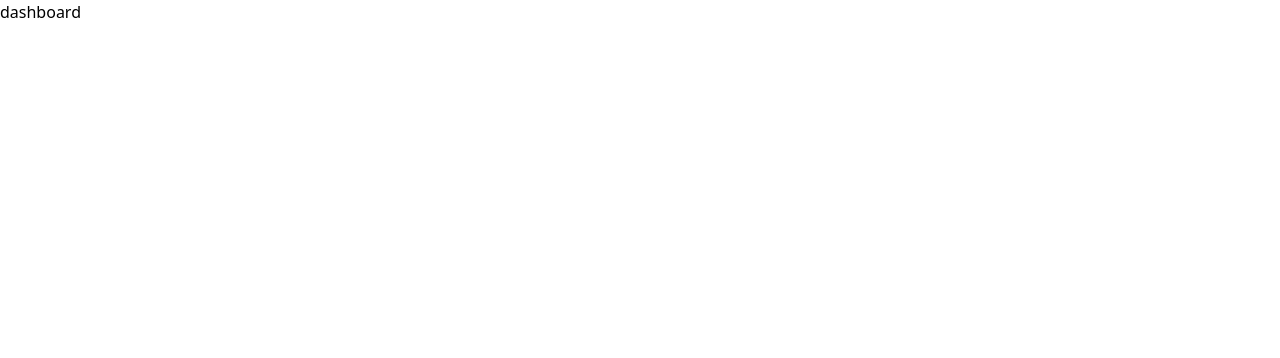
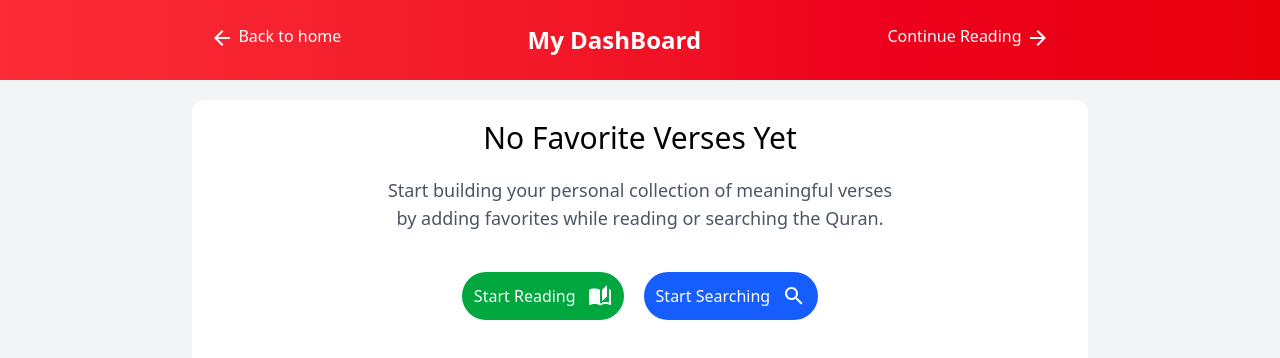
Before and after one commit to sKzAy/quranlearner, a Next.js app: page /dashboard in a window 1280 px wide. Shown: the top 358 px of the page. Built offline with nearby package versions, Linux system fonts and the light colour scheme.

Commit message:
clerk authentication and dashboard skeleton

```diff
--- a/app/choose/page.js
+++ b/app/choose/page.js
@@ -4,7 +4,8 @@ import React from 'react'
 import Link from 'next/link'
 import { useRouter, } from 'next/navigation'
 import Footer from '../components/footer'
-
+import { UserButton } from '@clerk/nextjs'
+import { ArrowBack, Favorite } from '@mui/icons-material'
 export default function Page(){
     const [surahArray,setSurahArray] = useState([]);
     let router = useRouter()
@@ -21,7 +22,6 @@ export default function Page(){
         catch (error){
             console.log(error)
         }
-
     }
     useEffect(() => {
       fetchSurahs()
@@ -31,11 +31,12 @@ export default function Page(){
         return  <> <nav  className='max-md:flex-col max-md:justify-center flex justify-between bg-gradient-to-r from-green-500 to-green-600 text-white
       p-6'>
         <div className='flex justify-center align-middle gap-5 w-fit mx-auto'>
-          <Link className='hover:underline hover:text-black transition-all hover:transition-all duration-500' href={"/"}>Back to home</Link>
+          <Link className=' hover:text-black transition-all hover:transition-all duration-500' href={"/"}><ArrowBack/> Back to home</Link>
         </div>
         <div> <p className='text-2xl font-bold text-center w-fit mx-auto'>Quran Reader</p></div>
-        <div className='w-fit mx-auto'>
-          <Link className='' href={'/dashboard'}>My Favorites</Link>
+        <div className='w-fit mx-auto flex gap-5'>
+          <Link className=' hover:text-black transition-all hover:transition-all duration-500' href={'/dashboard'}>My Favorites <Favorite/> </Link>
+          <div><UserButton/></div>
         </div>
       </nav>
       </>
@@ -45,11 +46,12 @@ export default function Page(){
        <nav  className='max-md:flex-col max-md:justify-center flex justify-between bg-gradient-to-r from-green-500 to-green-600 text-white
       p-6'>
         <div className='flex justify-center align-middle gap-5 w-fit mx-auto'>
-          <Link className='hover:underline hover:text-black transition-all hover:transition-all duration-500' href={"/"}>Back to home</Link>
+          <Link className=' hover:text-black transition-all hover:transition-all duration-500' href={"/"}><ArrowBack/> Back to home</Link>
         </div>
         <div> <p className='text-2xl font-bold text-center w-fit mx-auto'>Quran Reader</p></div>
-        <div className='w-fit mx-auto'>
-          <Link className='' href={'/dashboard'}>My Favorites</Link>
+        <div className='w-fit mx-auto flex gap-5'>
+          <Link className=' hover:text-black transition-all hover:transition-all duration-500' href={'/dashboard'}>My Favorites <Favorite/> </Link>
+          <div><UserButton/></div>
         </div>
       </nav>
       <div className="pg bg-gray-100 h-fit flex justify-center align-middle flex-wrap p-5 gap-5 text-center
--- a/app/dashboard/page.js
+++ b/app/dashboard/page.js
@@ -1,9 +1,77 @@
 import React from 'react'
+import Link from 'next/link'
+import { UserButton, UserProfile } from '@clerk/nextjs'
+import { ArrowBack, ArrowForward, AutoStories, Search } from '@mui/icons-material'
 
 const page = () => {
+  let favVerses = []
+
+  if (favVerses.length === 0){
+    return(
+      <>
+       <nav  className='max-md:flex-col max-md:justify-center flex justify-between bg-gradient-to-r from-red-500 to-red-600 text-white
+            p-6'>
+        <div className='flex justify-center align-middle gap-5 w-fit mx-auto'>
+          <Link className=' hover:text-black transition-all hover:transition-all duration-500' href={"/"}><ArrowBack/> Back to home</Link>
+        </div>
+        <div> <p className='text-2xl font-bold text-center w-fit mx-auto'>My DashBoard</p></div>
+        <div className='w-fit mx-auto flex gap-5 '>
+          <Link className=' hover:text-black transition-all hover:transition-all duration-500' href={'/choose'}>Continue Reading <ArrowForward/></Link>
+          <div><UserButton/></div>
+        </div>
+      </nav>
+      <div className='min-h-screen bg-gray-100 pt-5'>
+      <div className='bg-white w-[70vw] h-[60vh] mx-auto rounded-xl'>
+        <div className='text-3xl text-center p-5'>No Favorite Verses Yet</div>
+        <div className="start text-gray-600 text-lg w-[40vw] text-center mx-auto">Start building your personal collection of meaningful verses by adding favorites while reading or searching the Quran.</div>
+        <div className='pt-10 flex justify-center gap-5'>
+          <Link href={"/choose"}> <div className="btn1 hover:text-black transition-all hover:transition-all duration-400 w-fit bg-green-600 p-3 rounded-full text-white flex gap-3">Start Reading <AutoStories/> </div></Link>
+          <Link href={"/search"}><div className="btn1 hover:text-black transition-all hover:transition-all duration-400 w-fit bg-blue-600 p-3 rounded-full text-white flex gap-3">Start Searching <Search/> </div></Link>
+
+        </div>
+        </div>
+      </div>
+      </>
+    )
+  }
   return (
     <>
-      dashboard
+            <nav  className='max-md:flex-col max-md:justify-center flex justify-between bg-gradient-to-r from-red-500 to-red-600 text-white
+            p-6'>
+        <div className='flex justify-center align-middle gap-5 w-fit mx-auto'>
+          <Link className=' hover:text-black transition-all hover:transition-all duration-500' href={"/"}><ArrowBack/> Back to home</Link>
+        </div>
+        <div> <p className='text-2xl font-bold text-center w-fit mx-auto'>My DashBoard</p></div>
+        <div className='w-fit mx-auto flex gap-5 '>
+          <Link className=' hover:text-black transition-all hover:transition-all duration-500' href={'/choose'}>Continue Reading <ArrowForward/></Link>
+          <div><UserButton/></div>
+        </div>
+      </nav>
+      <div className="pg bg-green-50 min-h-screen p-5 ">
+        <div className="fav bg-white shadow flex flex-col align-middle justify-center text-center">
+          <p className='text-3xl font-semibold p-3'>My Favorite Verses </p>
+        <div className='verseMap shadow border-t-2 border-gray-100'>
+          <div className='flex justify-between align-middle flex-col'>
+            <div className='flex justify-start gap-2 align-middle p-2'>
+              <div className="surah bg-red-100 rounded-full p-2">Surah Al-Fatiha</div>
+               <div className="ayah bg-red-100 rounded-full p-2">Verse 1</div>
+            </div>
+            <div className="arabic text-right p-5 text-2xl">ٱلْحَمْدُ لِلَّهِ رَبِّ ٱلْعَـٰلَمِينَ ٢</div>
+            <div className="english text-left p-5 text-xl">All praise is for Allah Lord of all worlds</div>
+          </div>
+          </div>
+        <div className='verseMap shadow border-t-2 border-gray-100'>
+          <div className='flex justify-between align-middle flex-col'>
+            <div className='flex justify-start gap-2 align-middle p-2'>
+              <div className="surah bg-red-100 rounded-full p-2">Surah Al-Fatiha</div>
+               <div className="ayah bg-red-100 rounded-full p-2">Verse 2</div>
+            </div>
+            <div className="arabic text-right p-5 text-2xl">ٱلرَّحْمَـٰنِ ٱلرَّحِيمِ</div>
+            <div className="english text-left p-5 text-xl">the Most Compassionate Most Merciful</div>
+          </div>
+          </div>
+        </div>
+      </div>
     </>
   )
 }
--- a/app/layout.js
+++ b/app/layout.js
@@ -1,6 +1,7 @@
 import { Geist, Geist_Mono } from "next/font/google";
 import "./globals.css";
 import AOSAnimate from "./components/aos";
+import { ClerkProvider } from "@clerk/nextjs";
 
 const geistSans = Geist({
   variable: "--font-geist-sans",
@@ -19,6 +20,7 @@ export const metadata = {
 
 export default function RootLayout({ children }) {
   return (
+    <ClerkProvider>
     <html lang="en">
       <body
         className={`${geistSans.variable} ${geistMono.variable} antialiased`}
@@ -27,5 +29,6 @@ export default function RootLayout({ children }) {
         <AOSAnimate/>
       </body>
     </html>
+    </ClerkProvider>
   );
 }
--- a/app/quran/[slug]/page.js
+++ b/app/quran/[slug]/page.js
@@ -4,6 +4,9 @@ import Link from 'next/link'
 import { useEffect,useState } from 'react'
 import { use } from 'react'
 import Footer from '@/app/components/footer'
+import { UserButton } from '@clerk/nextjs'
+import { ArrowBack, Favorite } from '@mui/icons-material'
+
 
 const Page = ({params}) => {
 let number = use(params)
@@ -44,30 +47,32 @@ useEffect(() => {
 }, [])
 
   if (loading) return <>
-   <nav className='max-md:flex-col max-md:justify-center flex justify-between bg-gradient-to-r from-green-500 to-green-600 text-white
+   <nav  className='max-md:flex-col max-md:justify-center flex justify-between bg-gradient-to-r from-green-500 to-green-600 text-white
       p-6'>
         <div className='flex justify-center align-middle gap-5 w-fit mx-auto'>
-          <Link className='hover:underline hover:text-black transition-all hover:transition-all duration-500' href={"/"}>Back to home</Link>
+          <Link className=' hover:text-black transition-all hover:transition-all duration-500' href={"/"}> <ArrowBack/> Back to home</Link>
         </div>
         <div> <p className='text-2xl font-bold text-center w-fit mx-auto'>Quran Reader</p></div>
-        <div className='w-fit mx-auto'>
-          <Link className='' href={'/dashboard'}>My Favorites</Link>
+        <div className='w-fit mx-auto flex gap-5'>
+          <Link className=' hover:text-black transition-all hover:transition-all duration-500' href={'/dashboard'}>My Favorites </Link>
+          <div><UserButton/></div>
         </div>
-      </nav>ob
+      </nav>
    <div  className='w-full h-full flex justify-center align-middle'>
     <div className='text-green-500 text-7xl'> Loading... </div>
   </div> </>
 
   return (
     <>
-     <nav  className='max-md:flex-col max-md:justify-center flex justify-between bg-gradient-to-r from-green-500 to-green-600 text-white
+    <nav  className='max-md:flex-col max-md:justify-center flex justify-between bg-gradient-to-r from-green-500 to-green-600 text-white
       p-6'>
         <div className='flex justify-center align-middle gap-5 w-fit mx-auto'>
-          <Link className='hover:underline hover:text-black transition-all hover:transition-all duration-500' href={"/"}>Back to home</Link>
+          <Link className=' hover:text-black transition-all hover:transition-all duration-500' href={"/"}><ArrowBack/> Back to home</Link>
         </div>
         <div> <p className='text-2xl font-bold text-center w-fit mx-auto'>Quran Reader</p></div>
-        <div className='w-fit mx-auto'>
-          <Link className='' href={'/dashboard'}>My Favorites</Link>
+        <div className='w-fit mx-auto flex gap-5'>
+          <Link className=' hover:text-black transition-all hover:transition-all duration-500' href={'/dashboard'}>My Favorites  <Favorite/> </Link>
+          <div><UserButton/></div>
         </div>
       </nav>
         <div className='flex justify-between'>
@@ -88,7 +93,7 @@ useEffect(() => {
            {
           surah?.data?.ayahs?.map((surah,index) =>
           <div key={index} >
-         <div className="verses w-[75vw] mx-auto bg-gray-100 p-10 max-md:w-full">
+         <div className="verses w-[75vw] mx-auto bg-gray-100 p-10 max-md:w-full border-t-2 border-slate-200">
              <div className="arabic flex text-green-800 font-bold justify-end p-3 gap-3">
               <p className='w-fit text-2xl'>{surah.text}</p>
               <p className='w-fit text-green-900 rounded-full text-2xl'>{surah.numberInSurah}</p>
--- /dev/null
+++ b/middleware.js
@@ -0,0 +1,16 @@
+import { clerkMiddleware, createRouteMatcher } from '@clerk/nextjs/server'
+
+const isProtectedRoute = createRouteMatcher(['/dashboard(.*)'])
+
+export default clerkMiddleware(async (auth, req) => {
+  if (isProtectedRoute(req)) await auth.protect()
+})
+
+export const config = {
+  matcher: [
+    // Skip Next.js internals and all static files, unless found in search params
+    '/((?!_next|[^?]*\\.(?:html?|css|js(?!on)|jpe?g|webp|png|gif|svg|ttf|woff2?|ico|csv|docx?|xlsx?|zip|webmanifest)).*)',
+    // Always run for API routes
+    '/(api|trpc)(.*)',
+  ],
+}
--- a/package.json
+++ b/package.json
@@ -9,11 +9,15 @@
     "lint": "eslint"
   },
   "dependencies": {
+    "@clerk/nextjs": "^6.31.9",
     "@emotion/react": "^11.14.0",
     "@emotion/styled": "^11.14.1",
     "@mui/icons-material": "^7.3.2",
     "@mui/material": "^7.3.2",
     "aos": "^2.3.4",
+    "axios": "^1.11.0",
+    "mongodb": "^6.19.0",
+    "mongoose": "^8.18.0",
     "next": "15.5.2",
     "react": "19.1.0",
     "react-dom": "19.1.0"
```
Also changed, not shown: app/lib/dbConnect.js (added, +7 -0 lines), tempCodeRunnerFile.js (added, +43 -0 lines), 2 other files (tests, documents, lock files or other folders).
